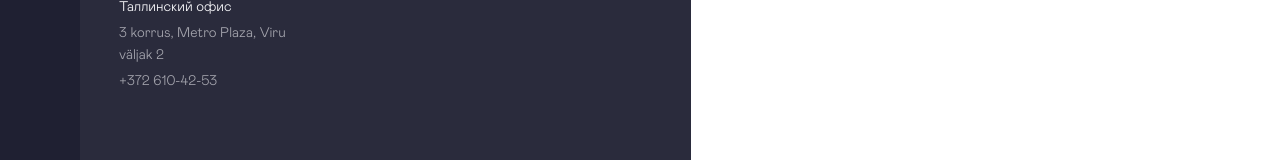
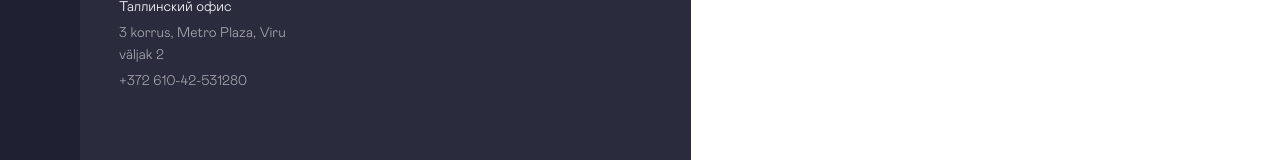
Before and after one commit to Kuldyaev/testovoe03032024, a Vue app: page / in a window 1280 px wide. Shown: the part 1302-1462 px from the top of the page. Built offline with nearby package versions, Linux system fonts and the light colour scheme.

Commit message:
props problem

```diff
--- a/src/components/AddressComponent.vue
+++ b/src/components/AddressComponent.vue
@@ -37,7 +37,7 @@
           <h6 class="white">Таллинский офис</h6>
           <h6>3 korrus, Metro Plaza, Viru väljak 2</h6>
           <a href="tel:+3726104253">
-            <h6>+372 610-42-53</h6>
+            <h6>+372 610-42-53{{ screenWidth }}</h6>
           </a>
         </FlexBox>
         <FlexBox
@@ -69,6 +69,17 @@
 
 <script setup lang="ts">
 import FlexBox from "./FlexBox.vue";
+import { ref, toRefs, watch } from "vue";
+
+export interface Props {
+  screenWidth: number;
+}
+
+const { screenWidth } = withDefaults(defineProps<Props>(), {
+  screenWidth: 1920,
+});
+
+console.log(screenWidth);
 </script>
 
 <style scoped lang="scss">
--- a/src/components/MainComponent.vue
+++ b/src/components/MainComponent.vue
@@ -37,10 +37,10 @@
           <h6>Написать нашему аккаунт- директору в Telegram</h6>
         </FlexBox>
       </FlexBox>
-      <AddressComponent v-if="screenWidth > 768" width="screenWidth" />
+      <AddressComponent v-if="screenWidth > 768" :screenWidth="screenWidth" />
     </section>
     <RequestForm />
-    <AddressComponent v-if="screenWidth <= 768" width="screenWidth" />
+    <AddressComponent v-if="screenWidth <= 768" :screenWidth="screenWidth" />
   </main>
 </template>
 
```
